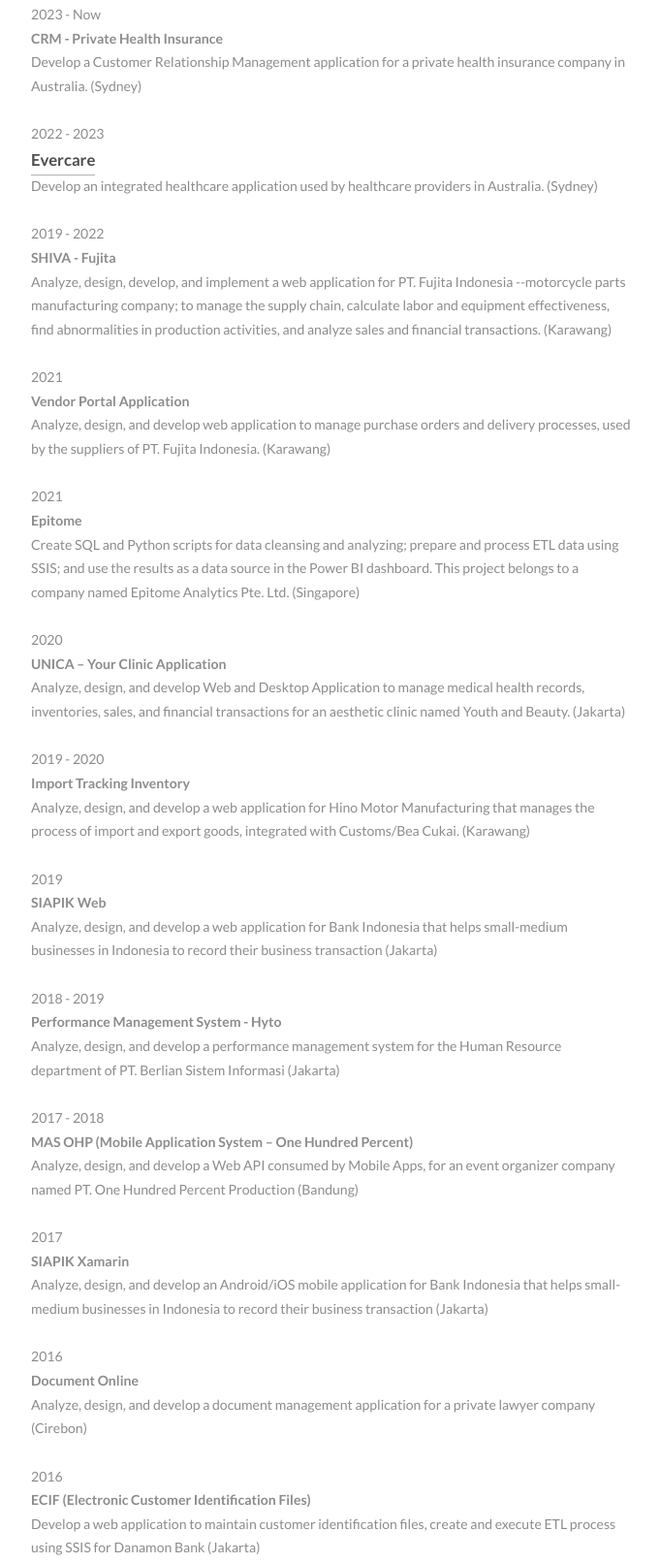
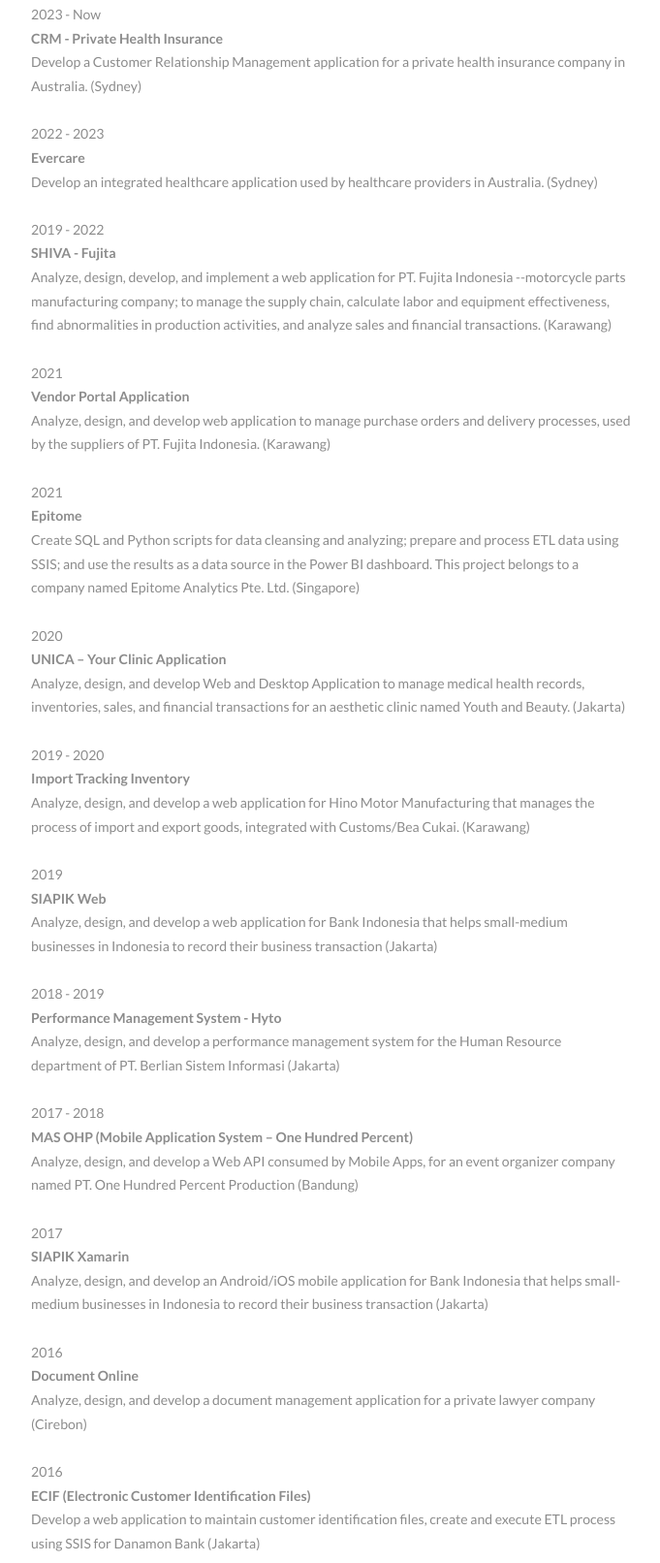
Before and after one commit to juldhais/about, a plain HTML site: page index.html in a window 1280 px wide. Shown: the part 2744-4356 px from the top of the page at 97% size, without its empty margins (297-978 px from the left). Drawn offline with Linux system fonts and the light colour scheme.

Commit message:
Update index.html

```diff
--- a/index.html
+++ b/index.html
@@ -162,17 +162,17 @@
 			<h1>Projects</h1>
 			<ul class="work-list">
 				<li>2023 - Now</li>
-				<li><b>CRM - Private Health Insurance</b></li>
+				<li class="bold">CRM - Private Health Insurance</li>
 				<li>Develop a Customer Relationship Management application for a private health insurance company in Australia. (Sydney)</li>
 			</ul>
 			<ul class="work-list">
 				<li>2022 - 2023</li>
-				<li><a href="https://evercare.com.au/">Evercare</a></li>
+				<li class="bold">Evercare</li>
 				<li>Develop an integrated healthcare application used by healthcare providers in Australia. (Sydney)</li>
 			</ul>
 			<ul class="work-list">
 				<li>2019 - 2022</li>
-				<li><b>SHIVA - Fujita</b></li>
+				<li class="bold">SHIVA - Fujita</li>
 				<li>Analyze, design, develop, and implement a web application for PT. Fujita Indonesia --motorcycle parts
 					manufacturing company; to manage the supply chain, calculate labor and equipment effectiveness, find
 					abnormalities in production activities, and analyze sales and financial transactions. (Karawang)
@@ -180,14 +180,14 @@
 			</ul>
 			<ul class="work-list">
 				<li>2021</li>
-				<li><b>Vendor Portal Application</b></li>
+				<li class="bold">Vendor Portal Application</li>
 				<li>Analyze, design, and develop web application to manage purchase orders and delivery processes, used by the
 					suppliers of PT. Fujita Indonesia. (Karawang)
 				</li>
 			</ul>
 			<ul class="work-list">
 				<li>2021</li>
-				<li><b>Epitome</b></li>
+				<li class="bold">Epitome</li>
 				<li>Create SQL and Python scripts for data cleansing and analyzing; prepare and process ETL data using SSIS; and
 					use the results as a data source in the Power BI dashboard. This project belongs to a company named Epitome
 					Analytics Pte. Ltd. (Singapore)
@@ -195,41 +195,41 @@
 			</ul>
 			<ul class="work-list">
 				<li>2020</li>
-				<li><b>UNICA – Your Clinic Application</b></li>
+				<li class="bold">UNICA – Your Clinic Application</li>
 				<li>Analyze, design, and develop Web and Desktop Application to manage medical health records, inventories,
 					sales, and financial transactions for an aesthetic clinic named Youth and Beauty. (Jakarta)</li>
 			</ul>
 			<ul class="work-list">
 				<li>2019 - 2020</li>
-				<li><b>Import Tracking Inventory</b></li>
+				<li class="bold">Import Tracking Inventory</li>
 				<li>Analyze, design, and develop a web application for Hino Motor Manufacturing that manages the process of
 					import and export goods, integrated with Customs/Bea Cukai. (Karawang)
 				</li>
 			</ul>
 			<ul class="work-list">
 				<li>2019</li>
-				<li><b>SIAPIK Web</b></li>
+				<li class="bold">SIAPIK Web</li>
 				<li>Analyze, design, and develop a web application for Bank Indonesia that helps small-medium businesses in
 					Indonesia to record their business transaction (Jakarta)
 				</li>
 			</ul>
 			<ul class="work-list">
 				<li>2018 - 2019</li>
-				<li><b>Performance Management System - Hyto</b></li>
+				<li class="bold">Performance Management System - Hyto</li>
 				<li>Analyze, design, and develop a performance management system for the Human Resource department of PT.
 					Berlian Sistem Informasi (Jakarta)
 				</li>
 			</ul>
 			<ul class="work-list">
 				<li>2017 - 2018</li>
-				<li><b>MAS OHP (Mobile Application System – One Hundred Percent)</b></li>
+				<li class="bold">MAS OHP (Mobile Application System – One Hundred Percent)</li>
 				<li>Analyze, design, and develop a Web API consumed by Mobile Apps, for an event organizer company named
 					PT. One Hundred Percent Production (Bandung)
 				</li>
 			</ul>
 			<ul class="work-list">
 				<li>2017</li>
-				<li><b>SIAPIK Xamarin</b></li>
+				<li class="bold">SIAPIK Xamarin</li>
 				<li>Analyze, design, and develop an Android/iOS mobile application for Bank Indonesia that helps small-medium
 					businesses in Indonesia to record their business transaction (Jakarta)
 				</li>
@@ -242,8 +242,7 @@
 			</ul>
 			<ul class="work-list">
 				<li>2016</li>
-				<li><b>ECIF (Electronic Customer Identification Files)</b>
-				</li>
+				<li class="bold">ECIF (Electronic Customer Identification Files)</li>
 				<li>Develop a web application to maintain customer identification files, create and execute ETL process using
 					SSIS
 					for Danamon Bank (Jakarta)
@@ -251,7 +250,7 @@
 			</ul>
 			<ul class="work-list">
 				<li>2013 - 2017</li>
-				<li><b>Distribution Management System (DMS)</b></li>
+				<li class="bold">Distribution Management System (DMS)</li>
 				<li>Analyze, design, develop, and implement a DMS Application that manages inventories, purchasing, sales, and
 					accounting for PT. Buana Inovasi Teknologi (Bogor)
 				</li>
```
